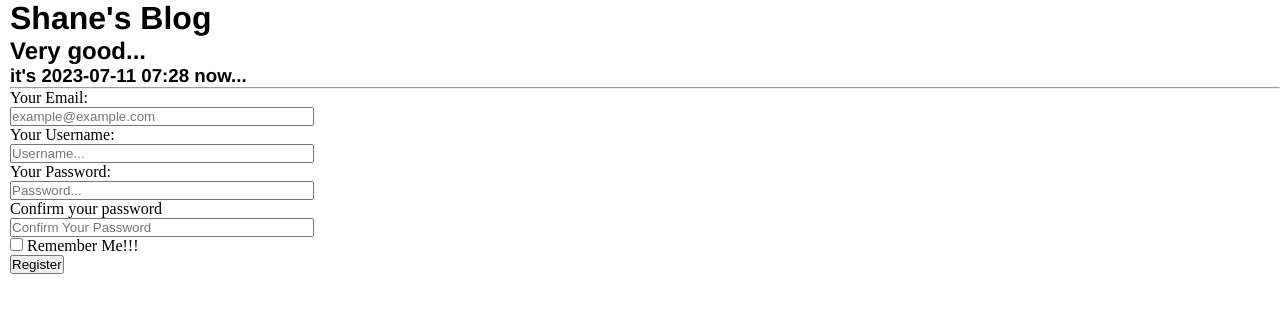
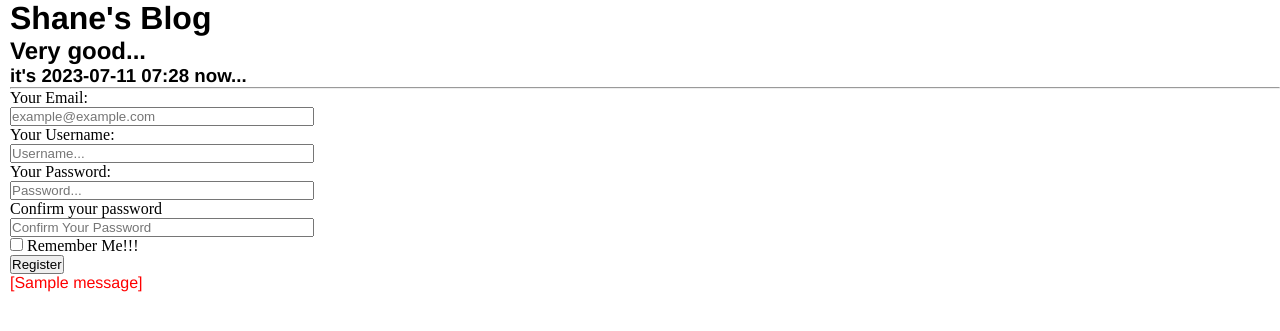
Before and after one commit to Shane-hcker/myblog, a Flask app: page /signup in a window 1280 px wide. Shown: the part 35-366 px from the top of the page. Run offline with Flask 3, Linux system fonts and the light colour scheme; tables that the repository leaves empty hold one stand-in row (values such as "Sample post"); one stand-in notice (Sample message) is shown.

Commit message:
added custom login_required

```diff
--- a/app/routes.py
+++ b/app/routes.py
@@ -6,12 +6,12 @@ from functools import partial
 import flask
 
 # Plugins
-from flask_login import (login_user, current_user, logout_user, login_required)
+from flask_login import (login_user, current_user, logout_user, )
 
 from . import app
 from . import forms
 from .models import *
-
+from .utils.validators import login_required
 from typing import Dict
 
 render_template = partial(flask.render_template, curr_time=time.strftime('%Y-%m-%d %H:%M'))
@@ -29,7 +29,7 @@ def getPosts() -> List[Dict[str, Any]]:
 
 @app.route('/')
 @app.route('/home')
-@login_required  #
+@login_required('login', 'Please login to continue access the Home Page, thank you.')
 def home():
     # the chosen path name for templates: templates
     return render_template('home.html', route='Home', posts=getPosts())
@@ -60,7 +60,7 @@ async def login() -> Any:
 
     # getting `next` from URL
     next_page = flask.request.args.get('next')
-    print(next_page)
+    # if next_page or
 
     # flask.url_for() -> prevent future route change
     # url_for refers to the func that covers the template
@@ -77,3 +77,9 @@ def logout():
 def signup():
     if not (regForm := forms.UserRegForm()).validate_on_submit():
         return render_template('signup.html', regForm=regForm, route='Sign Up')
+
+    user = BlogUser.query.filter_by(email=regForm.email.data).first()
+
+    if user:
+        flask.flash('Email has been occupied or account already exists')
+        return flask.redirect(flask.url_for('signup'))
--- a/app/templates/base.html
+++ b/app/templates/base.html
@@ -53,7 +53,7 @@
     .form .error {
         color: red;
         font-family: "Helvetica Neue", Helvetica, Arial, sans-serif;
-        font-size: 10px;
+        font-size: 16px;
     }
 
     .post {
--- a/app/templates/signup.html
+++ b/app/templates/signup.html
@@ -45,6 +45,13 @@
         {{ regForm.remember.label }}
       </div>
       {{ regForm.register() }}
+      {% with messages = get_flashed_messages() %}
+        {% if messages %}
+          {% for msg in messages %}
+            <div class="error">[{{msg}}]</div>
+          {% endfor %}
+        {% endif %}
+      {% endwith %}
     </form>
   </div>
 {% endblock %}
--- a/app/utils/validators.py
+++ b/app/utils/validators.py
@@ -1,9 +1,14 @@
 # -*- encoding: utf-8 -*-
 from typing import *
+from functools import wraps
+import flask
+
+# Plugins
+from flask_login import current_user
 from wtforms.validators import (StopValidation, DataRequired)
 
 
-__all__ = ['ConfirmMatch']
+__all__ = ['ConfirmMatch', 'login_required']
 
 
 class ConfirmMatch:
@@ -22,3 +27,20 @@ class ConfirmMatch:
 
         field.errors[:] = []
         raise StopValidation(message)
+
+
+def login_required(redirection, flash_message=None):
+    def outer(func):
+        @wraps(func)
+        def inner(*args, **kwargs):
+            nonlocal flash_message
+            if not flash_message:
+                flash_message = 'please login to access this page'
+
+            if not current_user.is_authenticated:
+                flask.flash(flash_message)
+                return flask.redirect(flask.url_for(redirection))
+
+            return func(*args, **kwargs)
+        return inner
+    return outer
```
